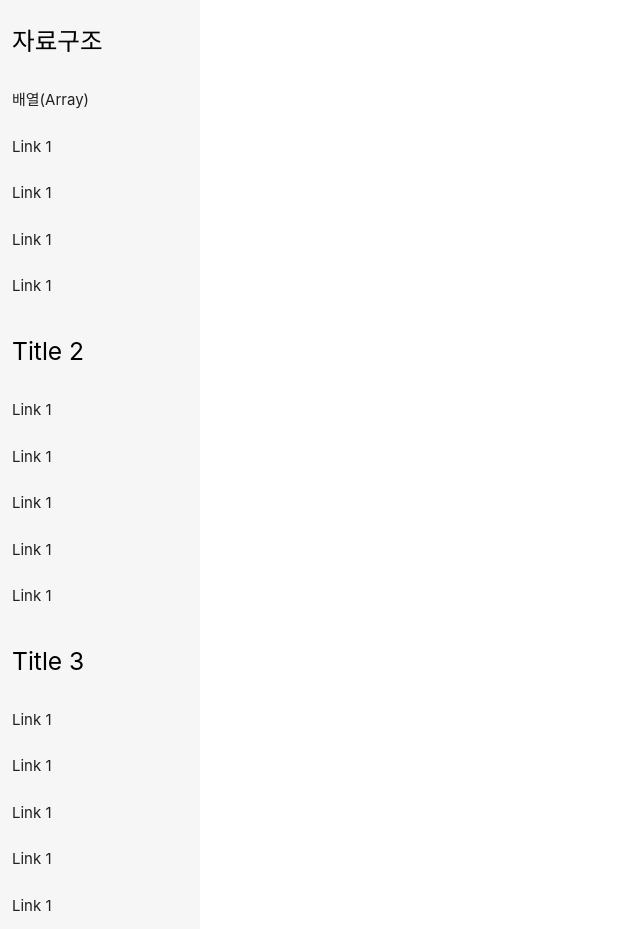
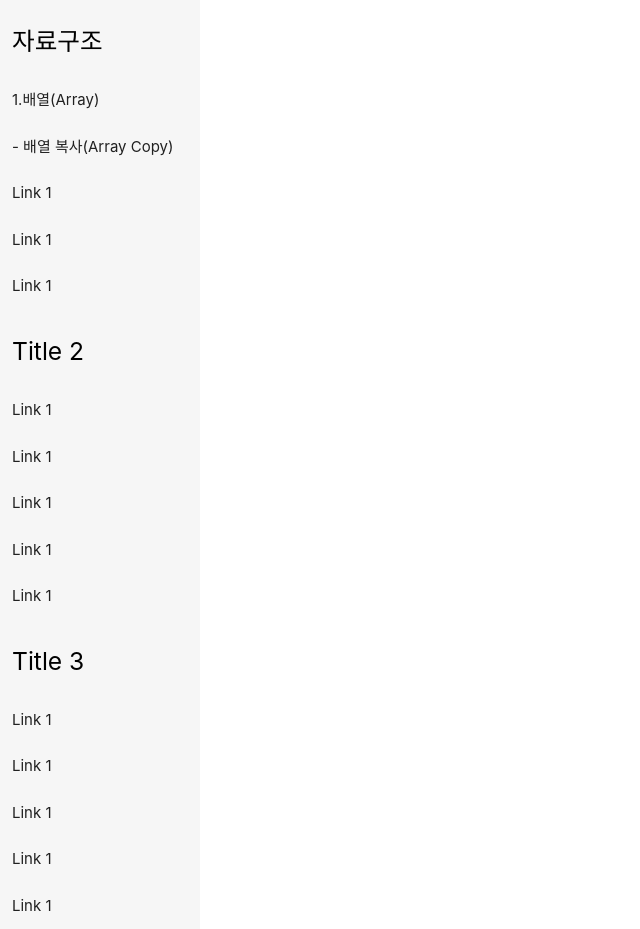
Before and after one commit to Young-HyunKim/Personal-Website, a plain HTML site: page tech.menu.html in a window 1280 px wide. Shown: the whole page, without its empty margins (0-640 px from the left). Drawn offline with nearby package versions, Linux system fonts and the light colour scheme.

Commit message:
Add : Link 'tech.array.copy.html'

```diff
--- a/tech.menu.html
+++ b/tech.menu.html
@@ -19,8 +19,8 @@
             <li><a class="active">
                     <h5>자료구조</h5>
                 </a></li>
-            <li><a href="tech.array.html" target="main">배열(Array)</a></li>
-            <li><a href="#" target="main">Link 1</a></li>
+            <li><a href="tech.array.html" target="main">1.배열(Array)</a></li>
+            <li><a href="tech.array.copy.html" target="main"> - 배열 복사(Array Copy)</a></li>
             <li><a href="#" target="main">Link 1</a></li>
             <li><a href="#" target="main">Link 1</a></li>
             <li><a href="#" target="main">Link 1</a></li>
```
